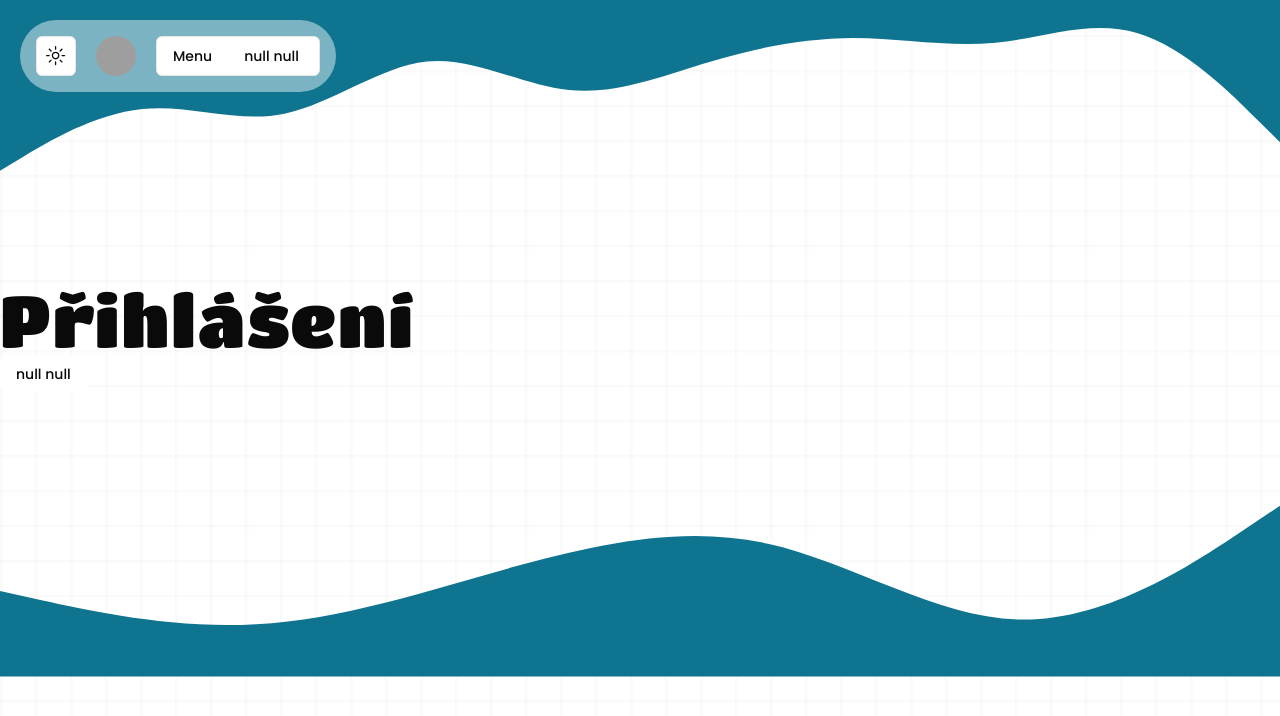
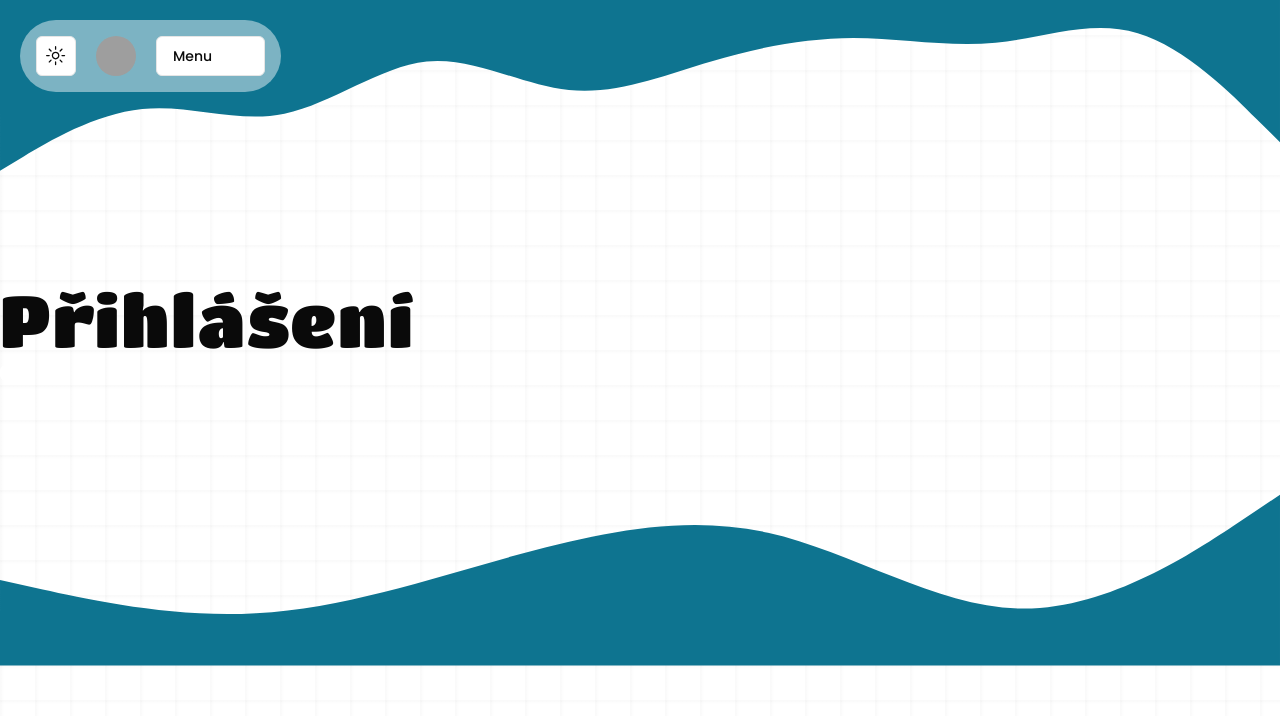
Before and after one commit to L3onardoCZ/pvd-project, a Next.js app: page /login in a window 1280 px wide. Shown: the top 716 px of the page. Built offline with nearby package versions, Linux system fonts and the light colour scheme; no server answers; grey boxes are pictures that could not be loaded.

Commit message:
Nefunkční nic

```diff
--- a/src/components/LoginPage.tsx
+++ b/src/components/LoginPage.tsx
@@ -18,10 +18,11 @@ import RegisterPage from "./RegisterPage";
 
 export default function LoginPage() {
 
+  const[isLoggedIn, setIsLoggedIn] = useState(false);
   const[email, setEmail] = useState("");
   const[heslo, setHeslo] = useState("");
-  const[jmeno, setJmeno] = useState(sessionStorage.getItem("jmeno"));
-  const[prijmeni, setPrijmeni] = useState(sessionStorage.getItem("prijmeni"));
+  const[jmeno, setJmeno] = useState("");
+  const[prijmeni, setPrijmeni] = useState("");
 
   const handleLogin = () => {
 
@@ -41,7 +42,11 @@ export default function LoginPage() {
     })
   }
 
-  const isLoggedIn = sessionStorage.getItem("isLoggedIn");
+ useEffect(() => {
+  if(typeof sessionStorage.getItem("isLoggedIn") === "undefined" || sessionStorage.getItem("isLoggedIn") === "false") {
+    setIsLoggedIn(false);
+   } else setIsLoggedIn(true);
+ }, []);
 
   useEffect(() => {
       axios.post("http://localhost:80/pvd-project/server/isLoggedIn.php")
@@ -51,7 +56,7 @@ export default function LoginPage() {
                   sessionStorage.setItem("isLoggedIn", "true");
                   console.log(isLoggedIn);
               } else {
-                  sessionStorage.setItem("isLoggedIn", "false");
+                  sessionStorage.setItem("isLoggedIn", "");
                   console.log(isLoggedIn);
               }
           })
@@ -65,7 +70,7 @@ export default function LoginPage() {
   return (
     <Dialog>
       <DialogTrigger asChild>
-      {(isLoggedIn == "false" ? (<Button variant="outline" className="border-none h-fit">Přihlásit se</Button>) : (<Button variant="outline" className="border-none h-fit">{jmeno + " " + prijmeni}</Button>))}
+      {(isLoggedIn == false ? (<Button variant="outline" className="border-none h-fit">Přihlásit se</Button>) : (<Button variant="outline" className="border-none h-fit">{jmeno + " " + prijmeni}</Button>))}
       </DialogTrigger>
       <DialogContent className="sm:max-w-[425px]">
         <DialogHeader>
```
